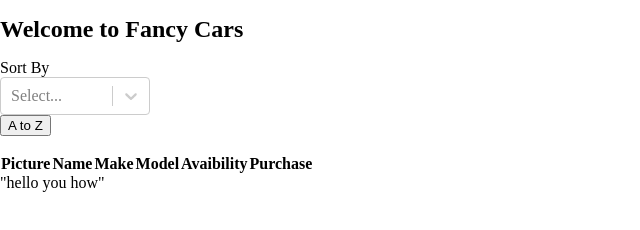
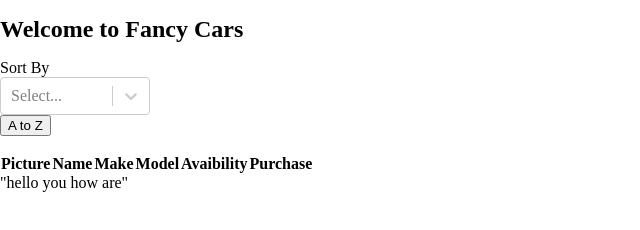
Before and after one commit to h42zhu/fancyCars, a React app: page fancyCars/index.html in a window 1280 px wide. Shown: the full height of the page, 0-640 px from the left. Built offline with nearby package versions, Linux system fonts and the light colour scheme.

Commit message:
Update index.html

```diff
--- a/fancyCars/index.html
+++ b/fancyCars/index.html
@@ -8,7 +8,7 @@
   <body>
     <div id="app">
     </div>
-    <div> "hello you how" </div>
+    <div> "hello you how are" </div>
     <script src="../dist/bundle.js"></script>
   </body>
 </html>
```
